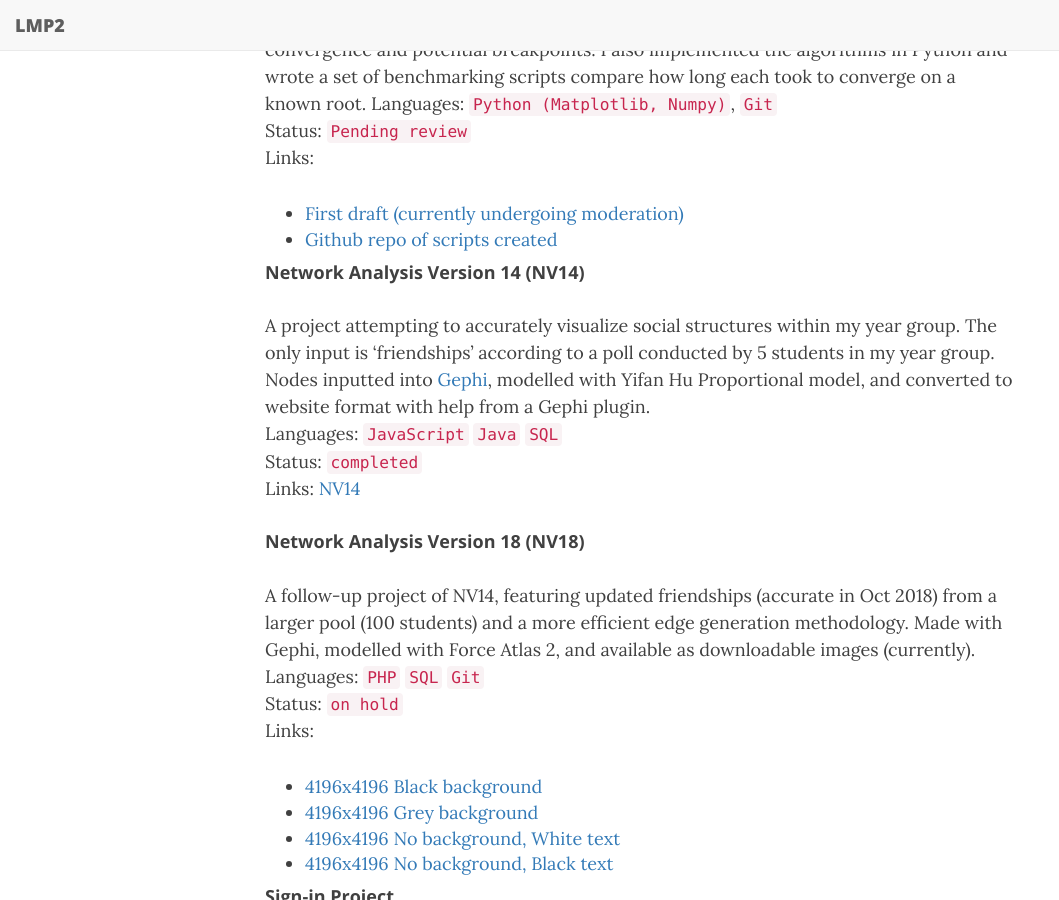
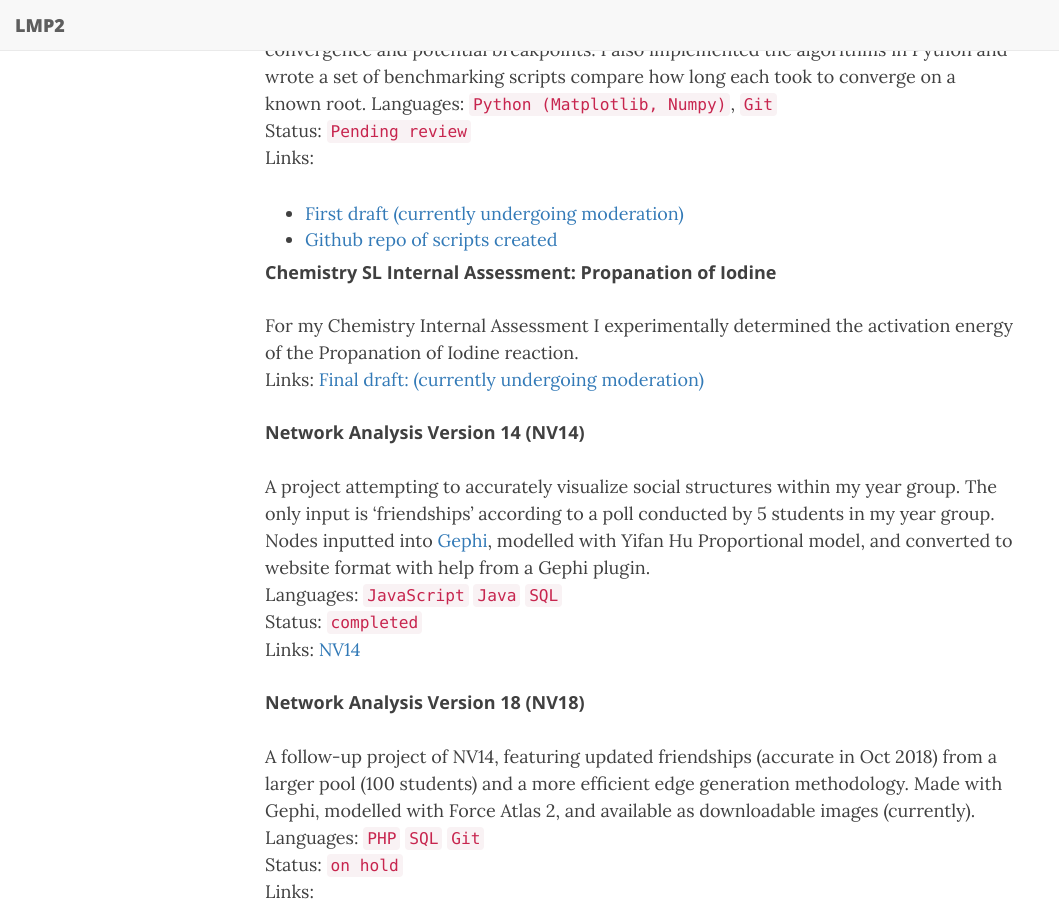
Before and after one commit to Aculisme/LMP2, a Jekyll site: the page built from about.md, in a window 1280 px wide and 900 px high, scrolled down 595 px. Shown: the whole window, without its empty margins (0-1059 px from the left). Built offline with Jekyll 4.4.1, drawn with Linux system fonts in a browser that asks for light colours; nearby versions of some CDN libraries.

Commit message:
added chem IA

```diff
--- a/about.md
+++ b/about.md
@@ -22,6 +22,11 @@ Links:
 
 * [First draft (currently undergoing moderation)]({{site.url}}/assets/Maths_IA_Luca_Mehl.pdf)
 * [Github repo of scripts created](https://github.com/Aculisme/zero_algorithms)
+
+#### **Chemistry SL Internal Assessment: Propanation of Iodine**
+
+For my Chemistry Internal Assessment I experimentally determined the activation energy of the Propanation of Iodine reaction.
+Links: [Final draft: (currently undergoing moderation)]({{site.url}}/assets/Chem_IA_-_Luca_Mehl.pdf)
 
 #### **Network Analysis Version 14 (NV14)**
 
```
Also changed, not shown: 1 other file.
